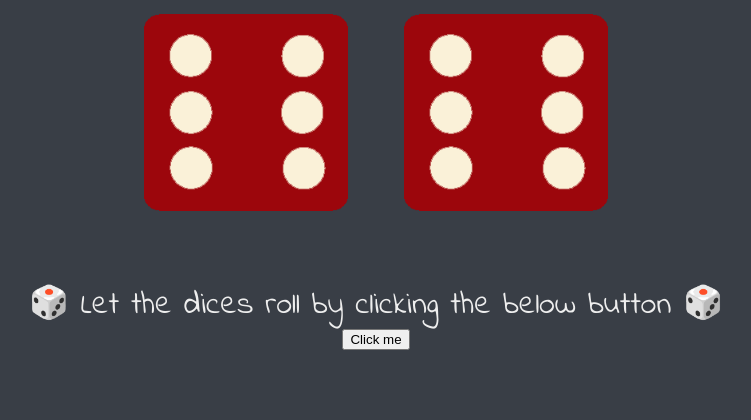
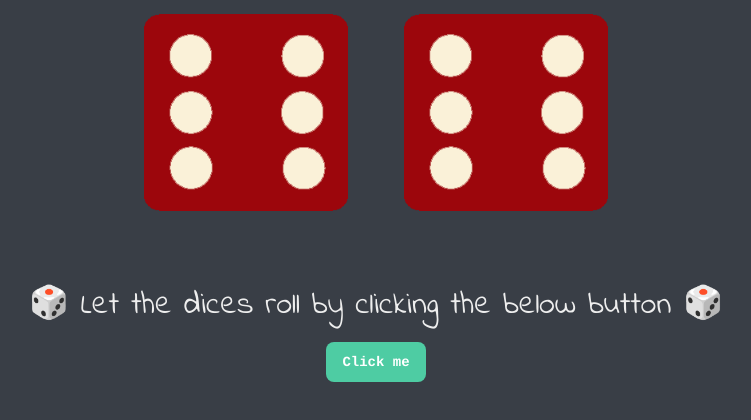
Before and after one commit to Jarvis-assemble/Game-Of-Dices, a plain HTML site: page index.html in a window 1280 px wide. Shown: the part 348-768 px from the top of the page, without its empty margins (264-1015 px from the left). Drawn offline with Linux system fonts and the light colour scheme.

Commit message:
Update styles.css

```diff
--- a/styles.css
+++ b/styles.css
@@ -40,3 +40,41 @@ footer {
   font-family: 'Indie Flower', cursive;
   font-size: 2rem;
 }
+
+.btncont{
+  margin-top: 1%;
+  display: flexbox;
+  justify-content: center;
+}
+
+.button{
+
+  background-color: #4ECCA3;
+  border-radius: 8px;
+  border-style: none;
+  box-sizing: border-box;
+  color: #FFFFFF;
+  cursor: pointer;
+  display: inline-block;
+  font-family: "Courier";
+  font-size: 14px;
+  font-weight: 1000;
+  height: 40px;
+  line-height: 20px;
+  list-style: none;
+  margin: 0;
+  outline: none;
+  padding: 10px 16px;
+  position: relative;
+  text-align: center;
+  text-decoration: none;
+  transition: color 100ms;
+  vertical-align: baseline;
+  user-select: none;
+  -webkit-user-select: none;
+  touch-action: manipulation;
+}
+
+.button:hover {
+  background-color:  #a2c11c;
+}
```
